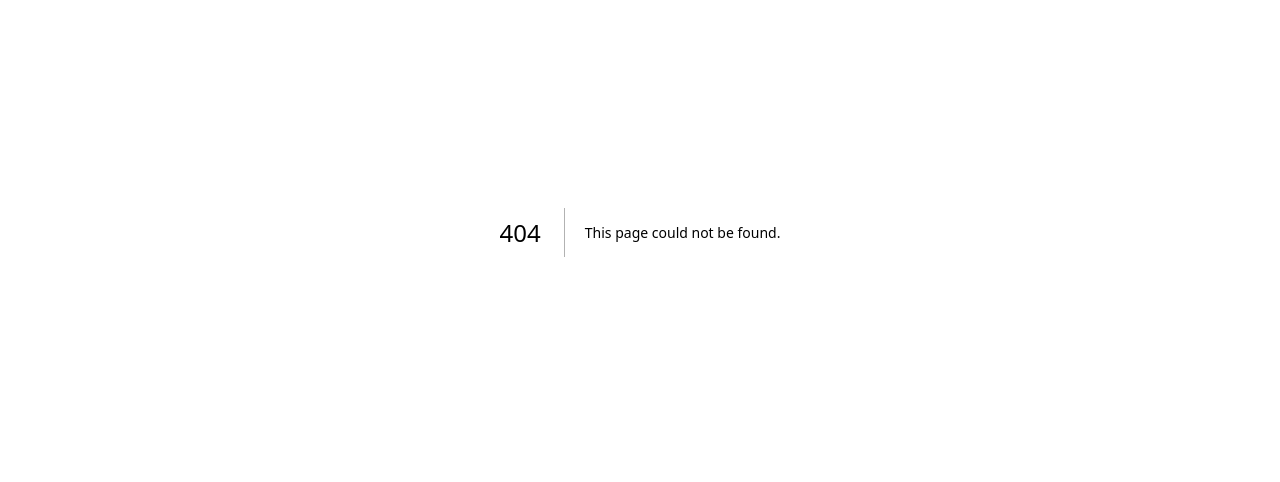
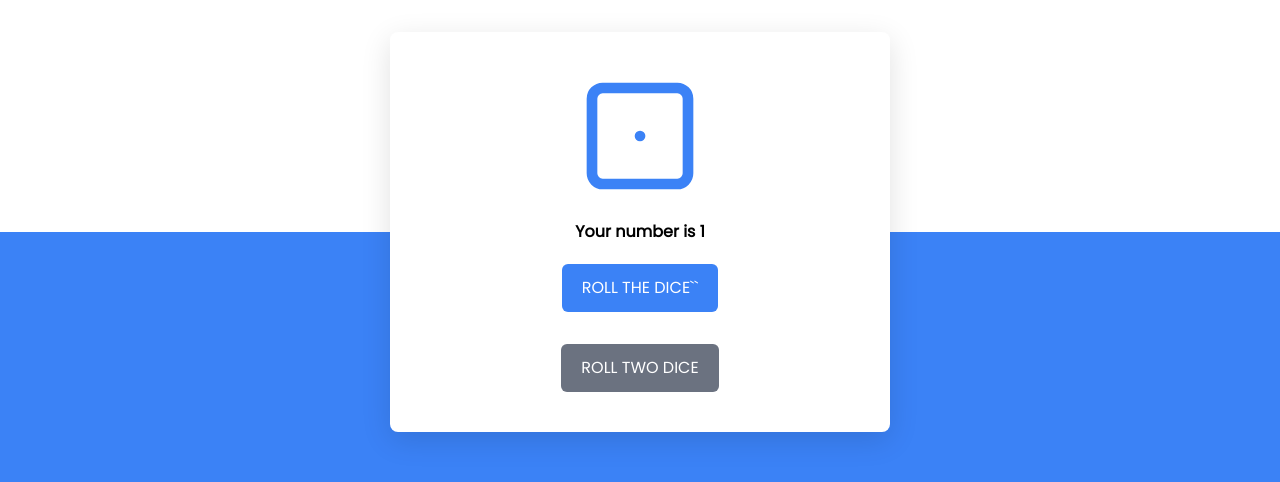
Before and after one commit to UlwanLuthfi/100-javascript-project, a Next.js app: page /roll-the-dice in a window 1280 px wide. Before the commit this address had no page. Shown: the part 168-650 px from the top of the page. Built offline with nearby package versions, Linux system fonts and the light colour scheme.

Commit message:
feat: add roll-the-dice

```diff
--- a/app/globals.css
+++ b/app/globals.css
@@ -12,4 +12,31 @@
     -ms-overflow-style: none; /* IE and Edge */
     scrollbar-width: none; /* Firefox */
   }
+
+  .bg-2-color {
+    background: linear-gradient(#3b82f6, #3b82f6) 0 100% no-repeat;
+    background-size: 100% 50%;
+  }
+
+  @keyframes roll {
+    0% {
+      transform: rotate(0);
+    }
+    25% {
+      transform: rotate(30deg);
+    }
+    50% {
+      transform: rotate(-30deg);
+    }
+    75% {
+      transform: rotate(30deg);
+    }
+    100% {
+      transform: rotate(0);
+    }
+  }
+
+  .animate-roll {
+    animation: roll 1s ease-in-out;
+  }
 }
--- a/app/page.tsx
+++ b/app/page.tsx
@@ -5,6 +5,7 @@ export default function Home() {
     <main className="flex gap-5">
       <Link href="/todo-list">Todo List</Link>
       <Link href="/product-filter-search">Product Filter Search</Link>
+      <Link href="/roll-the-dice">Roll the Dice</Link>
     </main>
   );
 }
--- /dev/null
+++ b/app/roll-the-dice/page.tsx
@@ -0,0 +1,92 @@
+'use client';
+
+import { useState } from 'react';
+import {
+  Dice1Icon,
+  Dice2Icon,
+  Dice3Icon,
+  Dice4Icon,
+  Dice5Icon,
+  Dice6Icon,
+} from 'lucide-react';
+
+export default function RollTheDice() {
+  const [rolledNumbers, setRolledNumbers] = useState([1, 1]);
+  const [isRolling1, setIsRolling1] = useState(false);
+  const [isRolling2, setIsRolling2] = useState(false);
+  const [rollTwoDice, setRollTwoDice] = useState(false);
+  const [sum, setSum] = useState(2);
+
+  function rollTheDice() {
+    setIsRolling1(true);
+    setTimeout(() => {
+      const randomNumber1 = Math.floor(Math.random() * 6) + 1;
+      setRolledNumbers((prev) => {
+        const newNumbers = [randomNumber1, prev[1]];
+        setSum(newNumbers[0] + newNumbers[1]);
+        return newNumbers;
+      });
+      setIsRolling1(false);
+    }, 1000);
+
+    if (rollTwoDice) {
+      setIsRolling2(true);
+      setTimeout(() => {
+        const randomNumber2 = Math.floor(Math.random() * 6) + 1;
+        setRolledNumbers((prev) => {
+          const newNumbers = [prev[0], randomNumber2];
+          setSum(newNumbers[0] + newNumbers[1]);
+          return newNumbers;
+        });
+        setIsRolling2(false);
+      }, 1000);
+    }
+  }
+
+  // Define the type for diceIcons
+  const diceIcons: { [key: number]: JSX.Element } = {
+    1: <Dice1Icon className="w-32 h-32" />,
+    2: <Dice2Icon className="w-32 h-32" />,
+    3: <Dice3Icon className="w-32 h-32" />,
+    4: <Dice4Icon className="w-32 h-32" />,
+    5: <Dice5Icon className="w-32 h-32" />,
+    6: <Dice6Icon className="w-32 h-32" />,
+  };
+
+  return (
+    <div className="flex justify-center items-center min-h-screen bg-2-color">
+      <div className="flex flex-col justify-center items-center gap-5 w-[350px] h-[350px] bg-white shadow-[0_8px_30px_rgb(0,0,0,0.12)] rounded-lg sm:w-[400px] md:w-[500px] sm:h-[400px]">
+        <div className="flex gap-5 justify-center items-center text-blue-500">
+          <div className={isRolling1 ? 'animate-roll' : ''}>
+            {diceIcons[rolledNumbers[0]]}
+          </div>
+          {rollTwoDice && (
+            <div className={isRolling2 ? 'animate-roll' : ''}>
+              {diceIcons[rolledNumbers[1]]}
+            </div>
+          )}
+        </div>
+
+        <span className="font-semibold">
+          {rollTwoDice
+            ? `Your numbers is ${sum}`
+            : `Your number is ${rolledNumbers[0]}`}
+        </span>
+
+        <button
+          className="bg-blue-500 text-white px-5 py-3 rounded-md hover:bg-blue-700"
+          onClick={() => rollTheDice()}
+        >
+          ROLL THE DICE``
+        </button>
+
+        <button
+          className="bg-gray-500 text-white px-5 py-3 rounded-md hover:bg-gray-700 mt-3"
+          onClick={() => setRollTwoDice(!rollTwoDice)}
+        >
+          {rollTwoDice ? 'ROLL ONE DIE' : 'ROLL TWO DICE'}
+        </button>
+      </div>
+    </div>
+  );
+}
```
